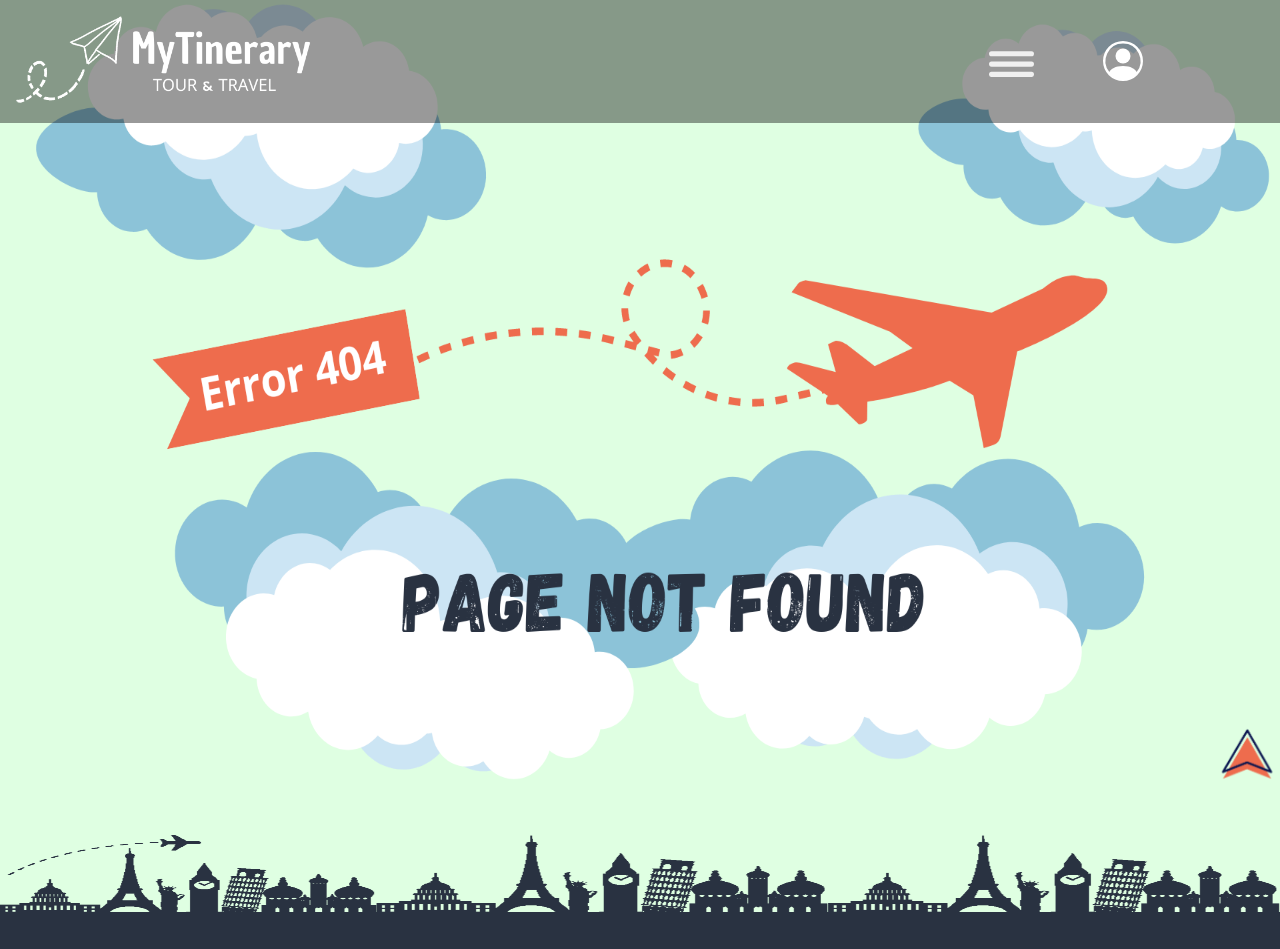
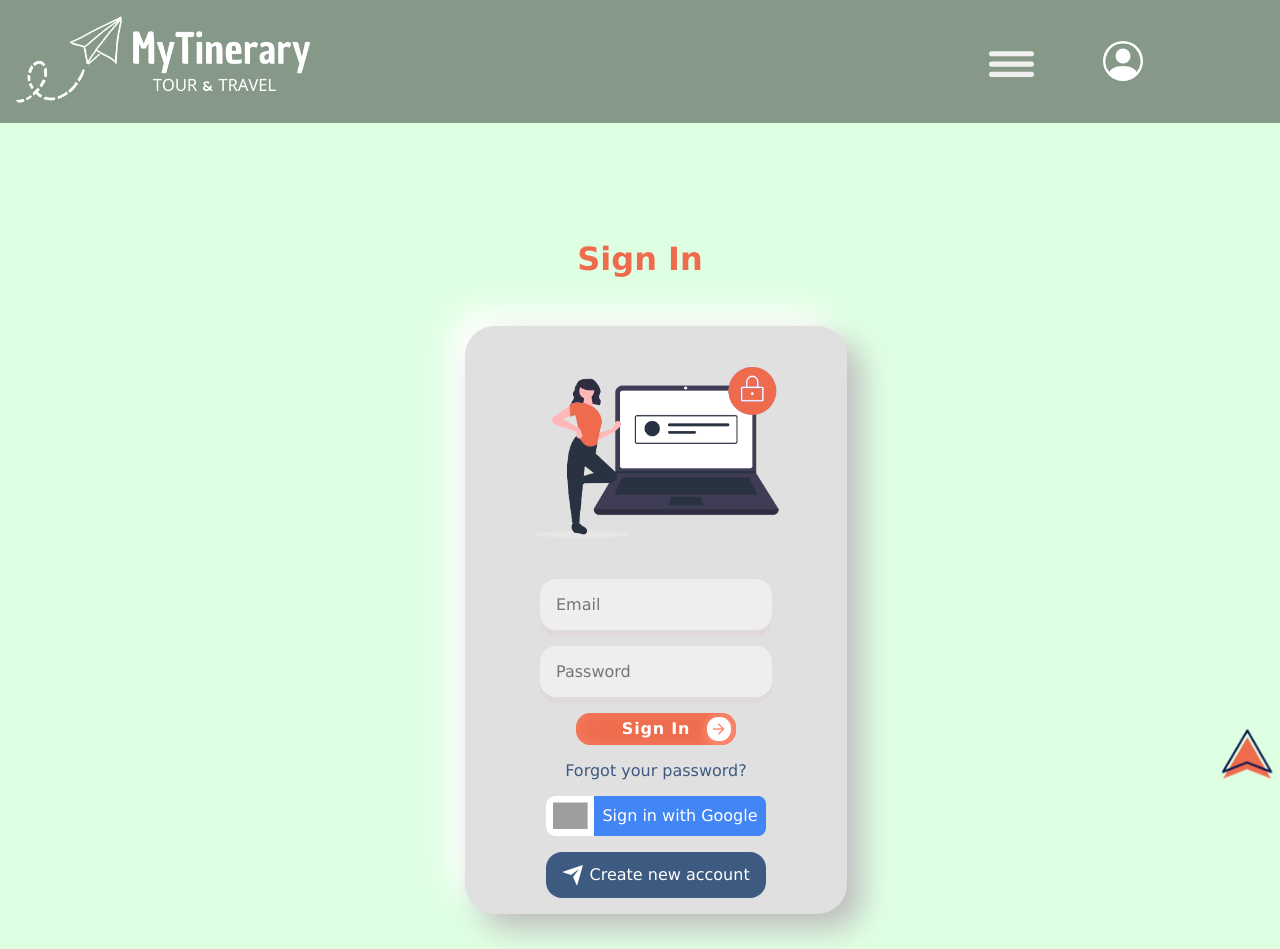
Before and after one commit to AleeDario/my-tinerary-los-nashes, a React (Create React App) app: page /SignIn in a window 1280 px wide. Shown: the top 949 px of the page. Built offline with nearby package versions, Linux system fonts and the light colour scheme; grey boxes are pictures that could not be loaded.

Commit message:
MT-F2-08

```diff
--- a/src/App.js
+++ b/src/App.js
@@ -3,6 +3,7 @@ import Home from "./pages/Home";
 import Layout from "./layouts/Layout";
 import NotFound from "./pages/NotFound";
 import SignUp from "./pages/SignUp";
+import SignIn from "./pages/SignIn";
 
 function App() {
   return (
@@ -11,6 +12,7 @@ function App() {
         <Route path="/" element={<Home />} />
         <Route path="/Home" element={<Home />} />
         <Route path="/SignUp" element={<SignUp />} />
+        <Route path="/SignIn" element={<SignIn />} />
         <Route path="/*" element={<NotFound />} />
       </Routes>
     </Layout>
--- a/src/components/Home1.jsx
+++ b/src/components/Home1.jsx
@@ -6,7 +6,6 @@ export default function Home1() {
   return (
     <div className='w-100 vh-100'>
       <Header />
-      <CallToAction />
       <div className="sub-main">
         <div className="flex justify-center align-center">
           <div className="flex column align-center gap-1-5">
--- a/src/components/Navbar.jsx
+++ b/src/components/Navbar.jsx
@@ -2,6 +2,7 @@ import React from 'react'
 import { useState } from 'react'
 import ButtonNav from './ButtonNav'
 import CallToAction from './CallToAction'
+import { Link as Navlink} from 'react-router-dom'
 
 export default function Navbar() {
 
@@ -21,7 +22,9 @@ export default function Navbar() {
     return (
         <nav className="flex justify-between p-1 nav-container">
             <div>
-                <img className="img-fluid" width="300px" src="./img/logo-header.png" alt="" />
+                <Navlink to='/'>
+                    <img className="img-fluid" width="300px" src="./img/logo-header.png" alt="" />
+                </Navlink>
             </div>
             <div className="flex gap-2 align-center btn-container">
                 <div className='flex column'>
--- a/src/index.css
+++ b/src/index.css
@@ -6,7 +6,7 @@
 }
 
 
-body{
+body {
     background-color: #DFFFE2;
 }
 
@@ -964,84 +964,84 @@ body{
     margin: 7rem;
 }
 
-.m-t-1{
+.m-t-1 {
     margin-top: 1rem;
 }
 
-.m-t-1-5{
+.m-t-1-5 {
     margin-top: 1.5rem;
 }
 
-.m-t-2{
+.m-t-2 {
     margin-top: 2rem;
 }
 
-.m-t-2-5{
+.m-t-2-5 {
     margin-top: 2.5rem;
 }
 
-.m-t-3{
+.m-t-3 {
     margin-top: 3rem;
 }
 
-.m-t-3-5{
+.m-t-3-5 {
     margin-top: 3.5rem;
 }
 
-.m-t-4{
+.m-t-4 {
     margin-top: 4rem;
 }
 
-.m-t-4-5{
+.m-t-4-5 {
     margin-top: 4.5rem;
 }
 
-.m-t-5{
+.m-t-5 {
     margin-top: 5rem;
 }
 
 
-.m-t-5-5{
+.m-t-5-5 {
     margin-top: 5.5rem;
 }
 
-.m-t-6{
+.m-t-6 {
     margin-top: 6rem;
 }
 
-.m-t-6-5{
+.m-t-6-5 {
     margin-top: 6.5rem;
 }
 
-.m-t-7{
+.m-t-7 {
     margin-top: 7rem;
 }
 
-.m-b-1{
+.m-b-1 {
     margin-bottom: 1rem;
 }
 
-.m-b-1-5{
+.m-b-1-5 {
     margin-bottom: 1.5rem;
 }
 
-.m-b-2{
+.m-b-2 {
     margin-bottom: 2rem;
 }
 
-.m-b-2-5{
+.m-b-2-5 {
     margin-bottom: 2.5rem;
 }
 
-.m-b-3{
+.m-b-3 {
     margin-bottom: 3rem;
 }
 
-.m-b-3-5{
+.m-b-3-5 {
     margin-bottom: 3.5rem;
 }
 
-.m-b-4{
+.m-b-4 {
     margin-bottom: 4rem;
 }
 
@@ -1108,67 +1108,67 @@ body{
     padding: 7rem;
 }
 
-.p-r-0-5{
+.p-r-0-5 {
     padding-right: 0.5rem;
 }
 
-.p-r-1{
+.p-r-1 {
     padding-right: 1rem;
 }
 
-.p-r-1-5{
+.p-r-1-5 {
     padding-right: 1.5rem;
 }
 
-.p-r-2{
+.p-r-2 {
     padding-right: 2rem;
 }
 
-.p-r-2-5{
+.p-r-2-5 {
     padding-right: 2.5rem;
 }
 
-.p-r-3{
+.p-r-3 {
     padding-right: 3rem;
 }
 
-.p-r-3-5{
+.p-r-3-5 {
     padding-right: 3.5rem;
 }
 
-.p-r-4{
+.p-r-4 {
     padding-right: 4rem;
 }
 
-.p-l-0-5{
+.p-l-0-5 {
     padding-left: 0.5rem;
 }
 
-.p-l-1{
+.p-l-1 {
     padding-left: 1rem;
 }
 
-.p-l-1-5{
+.p-l-1-5 {
     padding-left: 1.5rem;
 }
 
-.p-l-2{
+.p-l-2 {
     padding-left: 2rem;
 }
 
-.p-l-2-5{
+.p-l-2-5 {
     padding-left: 2.5rem;
 }
 
-.p-l-3{
+.p-l-3 {
     padding-left: 3rem;
 }
 
-.p-l-3-5{
+.p-l-3-5 {
     padding-left: 3.5rem;
 }
 
-.p-l-4{
+.p-l-4 {
     padding-left: 4rem;
 }
 
@@ -1259,7 +1259,7 @@ video {
     text-align: center;
     color: white;
     margin-bottom: 1em;
-    text-shadow: -3px 3px 2px rgba(0,0,0,1);
+    text-shadow: -3px 3px 2px rgba(0, 0, 0, 1);
 }
 
 .caorusel img:hover {
@@ -1467,6 +1467,7 @@ video {
 .img-w-1-5 {
     width: 1.5em;
 }
+
 .img-w-2 {
     width: 2em;
 }
@@ -1507,23 +1508,23 @@ video {
     text-decoration: none;
 }
 
-.scrollToTop{
+.scrollToTop {
     position: fixed;
     bottom: 18px;
     right: 5px;
 }
 
-.scrollToTop:hover{
+.scrollToTop:hover {
     cursor: pointer;
     transform: translateY(-1em) scale(1.1);
 }
 
-.nt{
+.nt {
     width: 100%;
     height: 100vh;
 }
 
-.notfound{
+.notfound {
     width: 100%;
 }
 
@@ -1627,29 +1628,15 @@ video {
     justify-content: space-evenly;
 }
 
-  /* card signin */
-  .card2 {
-    width: 40%;
-    height: auto;
-    padding: 2em 0 1em 0;
-    display: flex;
-    flex-direction: column;
-    gap: 1em;
-    border-radius: 30px;
-    background: #e0e0e0;
-    box-shadow: 15px 15px 30px #bebebe,
-      -15px -15px 30px #ffffff;
-  }
-
 
 /* Google button */
 
-  .bg-google{
+.bg-google {
     background-color: #4285f4;
     height: 2.5em
 }
 
-  .img-google{
+.img-google {
     border-radius: 0.5em 0 0 0.5em;
     padding: .4em;
     width: 3em;
@@ -1699,15 +1686,6 @@ video {
     letter-spacing: 0.2px;
     font-family: "Roboto";
 }
-
-  &:hover {
-    box-shadow: 0 0 6px #4285f4;
-  }
-
-  &:active {
-    background: #1669F2;
-  }
-
 
 @import url(https://fonts.googleapis.com/css?family=Roboto:500);
 
@@ -1774,7 +1752,7 @@ video {
 }
 
 button:hover span {
-    transform: translateX(5em);
+    transform: translateX(12em);
 }
 
 button:active {
@@ -1791,12 +1769,18 @@ video {
     }
 }
 
-  .newaccount-button {
-    width: 12em;
-    height: 42px;
-  }
-
-  .main-container-sign{
+@keyframes fly-2 {
+    from {
+        transform: translateY(0.1em);
+    }
+
+    to {
+        transform: translateY(-0.1em);
+        transform: translateX(5em);
+    }
+}
+
+.main-container-sign, .main-container-signin{
     margin-top: 12em;
 }
 
@@ -1804,7 +1788,7 @@ video {
 
 @media screen and (max-width: 990px) {
 
-    .main-container-sign{
+    .main-container-sign, .main-container-signin {
         margin-top: 20em;
     }
 
@@ -1842,19 +1826,19 @@ video {
 
 @media screen and (max-width: 477px) {
 
-    .svg-right{
+    .svg-right {
         transform: rotate(90deg);
     }
 
-    .svg-right:hover{
+    .svg-right:hover {
         transform: translateY(-2em) rotate(90deg) scale(1.2);
     }
 
-    .svg-left{
+    .svg-left {
         transform: rotate(90deg);
     }
 
-    .svg-left:hover{
+    .svg-left:hover {
         transform: translateY(2em) rotate(90deg) scale(1.2);
     }
 
--- /dev/null
+++ b/src/pages/SignIn.jsx
@@ -0,0 +1,80 @@
+import React from 'react'
+import { useRef } from 'react'
+import BotonRegistroGoogle from '../components/BotonRegistroGoogle'
+import InputForm from '../components/InputForm'
+import BotonEnviarForm from '../components/BotonEnviarForm'
+import { Link as Navlink } from 'react-router-dom'
+
+export default function SignIn() {
+
+    const form = useRef()
+    const email = useRef()
+    const password = useRef()
+
+    let userLoged = []
+
+    const enviarFormulario = () => {
+
+        if (email.current.value !== '' && password.current.value !== '') {
+            userLoged.push(
+                {
+                    email: email.current.value,
+                    password: password.current.value,
+                }
+            )
+            form.current.reset()
+            alert('Usuario Logeado con éxito')
+        } else {
+            alert('Todos los campos son obligatorios')
+        }
+
+        localStorage.setItem('userLoged', JSON.stringify(userLoged))
+    }
+
+    return (
+        <main className="w-100 flex column align-center p-3 gap-2 main-container-signin">
+            <h1 className="text-palette2">Sign In</h1>
+            <div className="flex justify-center">
+                <form ref={form}>
+                    <div className="card flex column align-center justify-center container-fluid">
+
+                        <img className="img-w-20 flex align-center img-fluid" src="./img/login-img.png" alt="login icon" />
+
+                        <div className="input-wrapper flex column gap-1">
+                            <InputForm classN="signup-input" type="text" place="Email" id="email" refId={email} />
+                            <InputForm classN="signup-input" type="password" place="Password" id="password" refId={password} />
+                        </div>
+
+                        <BotonEnviarForm fx={enviarFormulario} texto='Sign In' />
+
+                        <div className="remember-password">
+                            <Navlink to='/forgot-password'>
+                                <a>Forgot your password?</a>
+                            </Navlink>
+                        </div>
+
+                        <BotonRegistroGoogle texto='Sign in with Google' url='https://accounts.google.com/v3/signin/identifier?dsh=S-1341219122%3A1667751252859917&continue=https%3A%2F%2Fwww.google.com%2F%3Fgws_rd%3Dssl&ec=GAZAmgQ&hl=es-419&passive=true&flowName=GlifWebSignIn&flowEntry=ServiceLogin&ifkv=ARgdvAt_thDvZZDycyZfT6GZJJ27KpLLjV92H1YwhHxFL1XG0rjrjh3BfVulpJ6CADzp2VCsgYHudQ' />
+
+                        <div>
+                            <Navlink to="/signup" style={{ textDecoration: 'none' }}>
+                                <button className="newaccount-button">
+                                    <div className="svg-wrapper-1">
+                                        <div className="svg-wrapper">
+                                            <svg xmlns="http://www.w3.org/2000/svg" viewBox="0 0 24 24" width="24" height="24">
+                                                <path fill="none" d="M0 0h24v24H0z"></path>
+                                                <path fill="currentColor"
+                                                    d="M1.946 9.315c-.522-.174-.527-.455.01-.634l19.087-6.362c.529-.176.832.12.684.638l-5.454 19.086c-.15.529-.455.547-.679.045L12 14l6-8-8 6-8.054-2.685z">
+                                                </path>
+                                            </svg>
+                                        </div>
+                                    </div>
+                                    <span>Create new account</span>
+                                </button>
+                            </Navlink>
+                        </div>
+                    </div>
+                </form>
+            </div>
+        </main>
+    )
+}
```
Lines whose indentation alone changed are shown as unchanged.
